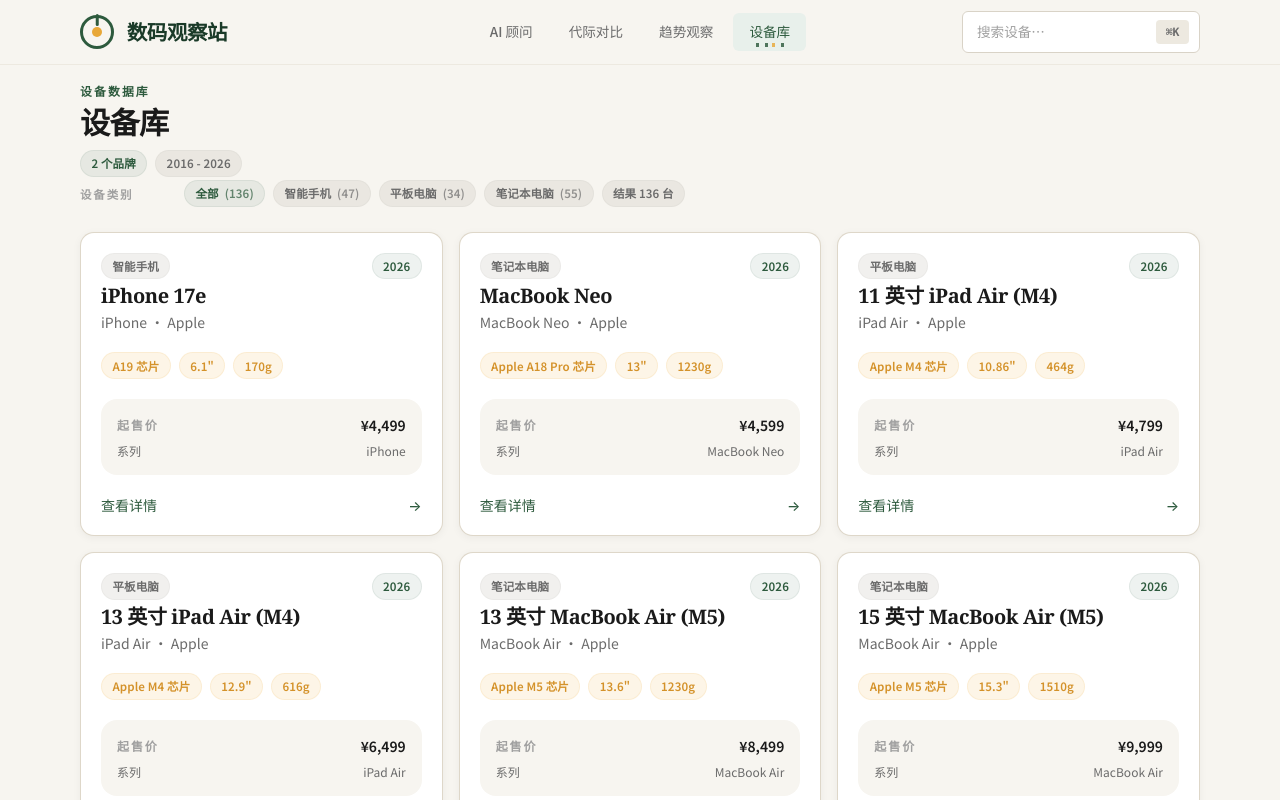
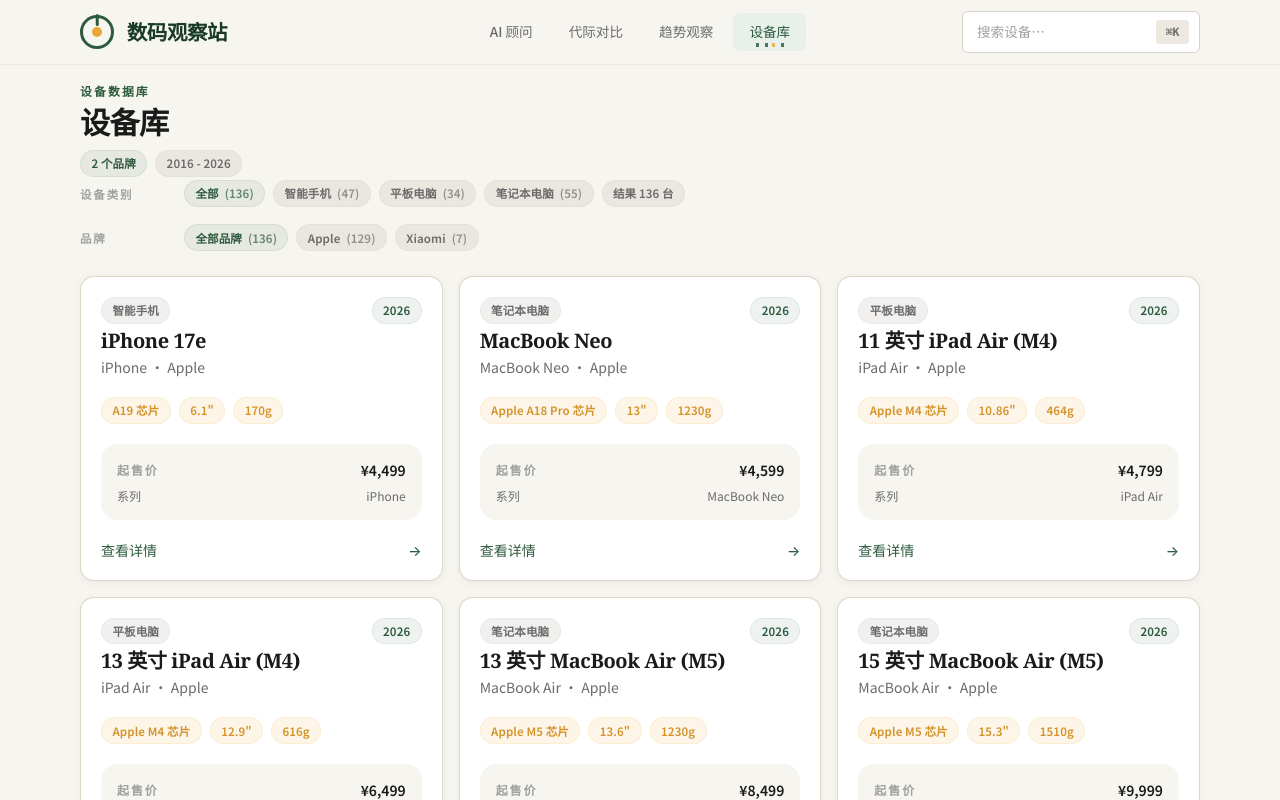
Before and after one commit to LighthouseXy/ai-device-evolution, a Next.js app: page /devices in a window 1280 px wide. Shown: the top 800 px of the page. Built offline with nearby package versions, Linux system fonts and the light colour scheme.

Commit message:
feat(devices): add brand filtering

```diff
--- a/src/app/devices/page.tsx
+++ b/src/app/devices/page.tsx
@@ -9,9 +9,12 @@
 import PageHeader from "@/components/layout/PageHeader";
 
 type SearchParams = {
+  brand?: string | string[];
   category?: string | string[];
   q?: string | string[];
 };
+
+const brandNames = Array.from(new Set(allDevicesFlat.map((device) => device.brand)));
 
 const categoryDisplay: Record<(typeof categoryNames)[number], string> = {
   phone: "智能手机",
@@ -22,6 +25,11 @@
 function normalizeCategory(value: string | string[] | undefined) {
   const raw = Array.isArray(value) ? value[0] : value;
   return raw === "phone" || raw === "tablet" || raw === "laptop" ? raw : "all";
+}
+
+function normalizeBrand(value: string | string[] | undefined) {
+  const raw = Array.isArray(value) ? value[0] : value;
+  return raw && brandNames.includes(raw) ? raw : "all";
 }
 
 function normalizeSearchQuery(value: string | string[] | undefined) {
@@ -100,6 +108,7 @@
   searchParams: Promise<SearchParams>;
 }) {
   const resolvedSearchParams = await searchParams;
+  const selectedBrand = normalizeBrand(resolvedSearchParams.brand);
   const selectedCategory = normalizeCategory(resolvedSearchParams.category);
   const searchQuery = normalizeSearchQuery(resolvedSearchParams.q);
   const normalizedSearch = searchQuery.toLocaleLowerCase("zh-CN");
@@ -107,16 +116,22 @@
     selectedCategory === "all"
       ? allDevicesFlat
       : allDevicesFlat.filter((device) => device.category === selectedCategory);
+  const brandDevices =
+    selectedBrand === "all"
+      ? categoryDevices
+      : categoryDevices.filter((device) => device.brand === selectedBrand);
   const visibleDevices = normalizedSearch
-    ? categoryDevices.filter((device) =>
+    ? brandDevices.filter((device) =>
         [device.model, device.series, device.brand, device.chip, categoryDisplay[device.category]]
           .filter(Boolean)
           .some((value) => String(value).toLocaleLowerCase("zh-CN").includes(normalizedSearch)),
       )
-    : categoryDevices;
+    : brandDevices;
 
   const sortedDevices = [...visibleDevices].sort((left, right) => {
     if (right.releaseYear !== left.releaseYear) return right.releaseYear - left.releaseYear;
+    const releaseDateOrder = (right.releaseDate ?? "").localeCompare(left.releaseDate ?? "");
+    if (releaseDateOrder !== 0) return releaseDateOrder;
     if ((right.launchPrice ?? Number.POSITIVE_INFINITY) !== (left.launchPrice ?? Number.POSITIVE_INFINITY)) {
       return (left.launchPrice ?? Number.POSITIVE_INFINITY) - (right.launchPrice ?? Number.POSITIVE_INFINITY);
     }
@@ -157,6 +172,7 @@
                 const active = item.key === selectedCategory;
                 const params = new URLSearchParams();
                 if (item.key !== "all") params.set("category", item.key);
+                if (selectedBrand !== "all") params.set("brand", selectedBrand);
                 if (searchQuery) params.set("q", searchQuery);
                 const href = params.size > 0 ? `/devices?${params.toString()}` : "/devices";
 
@@ -175,6 +191,35 @@
               <span className="tag tag-neutral">结果 {formatCount(sortedDevices.length)} 台</span>
             </div>
           </div>
+          <div className="filter-row">
+            <div className="filter-heading">品牌</div>
+            <div className="filter-pills">
+              {["all", ...brandNames].map((brand) => {
+                const active = brand === selectedBrand;
+                const params = new URLSearchParams();
+                if (selectedCategory !== "all") params.set("category", selectedCategory);
+                if (brand !== "all") params.set("brand", brand);
+                if (searchQuery) params.set("q", searchQuery);
+                const href = params.size > 0 ? `/devices?${params.toString()}` : "/devices";
+                const count =
+                  brand === "all"
+                    ? categoryDevices.length
+                    : categoryDevices.filter((device) => device.brand === brand).length;
+
+                return (
+                  <Link
+                    key={brand}
+                    href={href}
+                    className={`tag ${active ? "tag-green" : "tag-neutral"}`}
+                    aria-current={active ? "page" : undefined}
+                  >
+                    {brand === "all" ? "全部品牌" : brand}
+                    <span className="opacity-70">({formatCount(count)})</span>
+                  </Link>
+                );
+              })}
+            </div>
+          </div>
         </div>
       </section>
 
@@ -190,7 +235,7 @@
             <div className="card p-8 text-center">
               <h2 className="text-2xl text-[var(--text-strong)]">没有找到匹配设备</h2>
               <p className="mt-3 text-sm leading-7 text-[var(--text-muted)]">
-                当前筛选条件下没有设备。你可以切回全部类别，或重新选择其它类别。
+                当前筛选条件下没有设备。你可以切回全部类别、全部品牌，或调整搜索条件。
               </p>
               <div className="mt-6">
                 <Link href="/devices" className="btn btn-primary">
```
